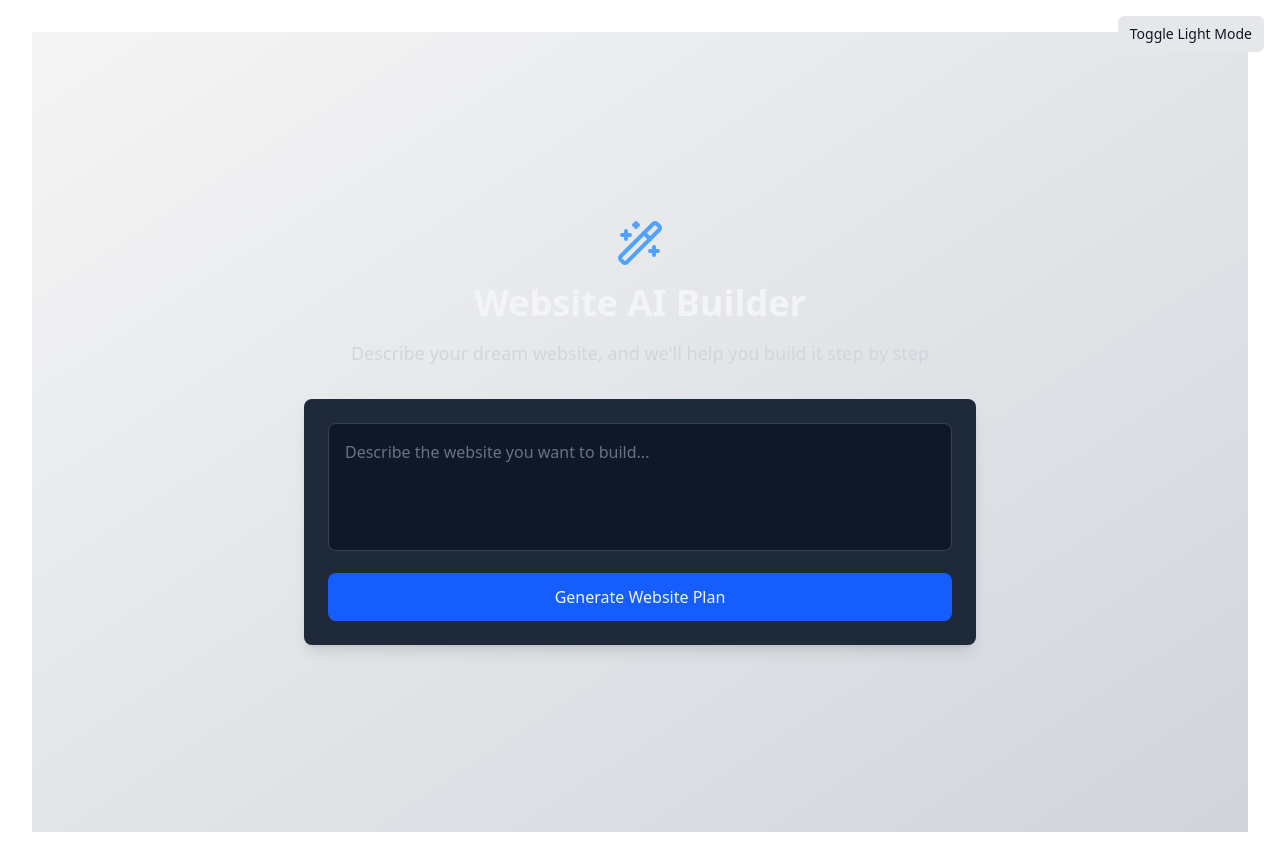
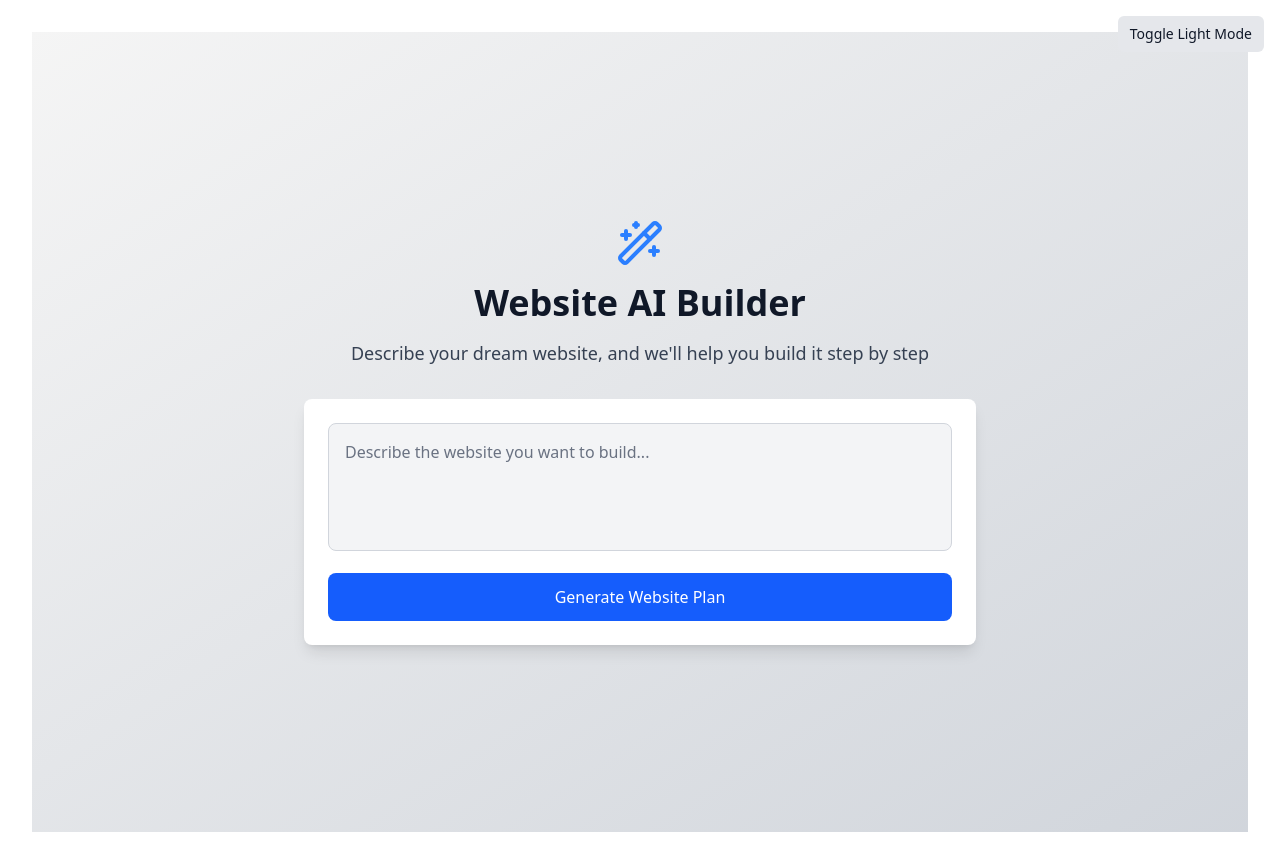
Before and after one commit to manish-awtani/bolt.newer, a React (Vite) app in the folder frontend/: page / in a window 1280 px wide. Built offline with nearby package versions, Linux system fonts and the light colour scheme.

Commit message:
+ changes

```diff
--- /dev/null
+++ b/frontend/src/components/ThemeContext.tsx
@@ -0,0 +1,35 @@
+/* ThemeContext.tsx */
+import React, { createContext, useContext, useEffect, useState } from "react";
+
+export const ThemeContext = createContext({
+  theme: "dark",
+  toggleTheme: () => {},
+});
+
+export const ThemeProvider = ({ children }: { children: React.ReactNode }) => {
+  const [theme, setTheme] = useState("dark");
+
+  useEffect(() => {
+    const storedTheme = localStorage.getItem("theme") || "dark";
+    setTheme(storedTheme);
+    document.documentElement.className = storedTheme;
+  }, []);
+
+  const toggleTheme = () => {
+    const newTheme = theme === "dark" ? "light" : "dark";
+    setTheme(newTheme);
+    localStorage.setItem("theme", newTheme);
+    document.documentElement.className = newTheme;
+  };
+
+  return (
+    <ThemeContext.Provider value={{ theme, toggleTheme }}>
+      {children}
+    </ThemeContext.Provider>
+  );
+};
+
+export const useTheme = () => useContext(ThemeContext);
+
+/* Tailwind config (tailwind.config.js) should include: */
+/* darkMode: 'class', */
--- a/frontend/src/pages/Home.tsx
+++ b/frontend/src/pages/Home.tsx
@@ -4,15 +4,18 @@ import { useNavigate } from "react-router-dom";
 import { Wand2 } from "lucide-react";
 import axios from "axios";
 import { BACKEND_URL } from "../config";
+import { useTheme } from "../components/ThemeContext";
 
 const Home = () => {
   const [prompt, setPrompt] = useState("");
-    const [isDarkMode, setIsDarkMode] = useState(true);
   const navigate = useNavigate();
+    const { theme, toggleTheme } = useTheme();
 
-  useEffect(() => {
-    document.documentElement.classList.toggle("dark", isDarkMode);
-  }, [isDarkMode]);
+
+  // useEffect(() => {
+  //   document.documentElement.classList.toggle("dark", isDarkMode);
+
+  // }, [isDarkMode]);
 
   const handleSubmit = (e: React.FormEvent) => {
     e.preventDefault();
@@ -25,36 +28,40 @@ const Home = () => {
     <div className="min-h-screen flex items-center justify-center p-4 bg-gradient-to-br from-neutral-100 to-gray-300 dark:from-gray-900 dark:to-black transition-all duration-300">
       <div className="absolute top-4 right-4">
         <button
-          onClick={() => setIsDarkMode(!isDarkMode)}
+          // onClick={() => {setIsDarkMode(!isDarkMode)
+
+          // }
+          // }
+          onClick={toggleTheme}
           className="px-3 py-2 rounded-md text-sm font-medium bg-gray-200 dark:bg-gray-700 dark:text-white text-gray-900"
         >
-          Toggle {isDarkMode ? "Light" : "Dark"} Mode
+          Toggle {theme === "dark" ? "Light" : "Dark"} Mode
         </button>
       </div>
       <div className="max-w-2xl w-full">
         <div className="text-center mb-8">
           <div className="flex justify-center mb-4">
-            <Wand2 className="w-12 h-12 text-blue-400" />
+            <Wand2 className="w-12 h-12 text-blue-500 dark:text-blue-400" />
           </div>
-          <h1 className="text-4xl font-bold text-gray-100 mb-4">
+          <h1 className="text-4xl font-bold text-gray-900 dark:text-gray-100 mb-4">
             Website AI Builder
           </h1>
-          <p className="text-lg text-gray-300">
+          <p className="text-lg text-gray-700 dark:text-gray-300">
             Describe your dream website, and we'll help you build it step by
             step
           </p>
         </div>
 
         <form onSubmit={handleSubmit} className="space-y-4">
-          <div className="bg-gray-800 flex-col rounded-lg shadow-lg p-6">
+          <div className="flex-col rounded-lg shadow-lg p-6 bg-white dark:bg-gray-800">
             <textarea
               onChange={(e) => setPrompt(e.target.value)}
               placeholder="Describe the website you want to build..."
-              className="w-full h-32 p-4 bg-gray-900 text-gray-100 border border-gray-700 rounded-lg focus:ring-2 focus:ring-blue-500 focus:border-transparent resize-none placeholder-gray-500"
+              className="w-full h-32 p-4 bg-gray-100 dark:bg-gray-900 text-gray-900 dark:text-gray-100 border border-gray-300 dark:border-gray-700 rounded-lg focus:ring-2 focus:ring-blue-500 focus:border-transparent resize-none placeholder-gray-500 dark:placeholder-gray-400"
             />
             <button
               type="submit"
-              className="w-full mt-4 bg-blue-600 text-gray-100 py-3 px-6 rounded-lg font-medium hover:bg-blue-700 transition-colors"
+              className="w-full mt-4 bg-blue-600 hover:bg-blue-700 text-white py-3 px-6 rounded-lg font-medium transition-colors"
             >
               Generate Website Plan
             </button>
```
Also changed, not shown: frontend/src/main.tsx (+6 -3 lines), 1 other file (tests, documents, lock files or other folders).
